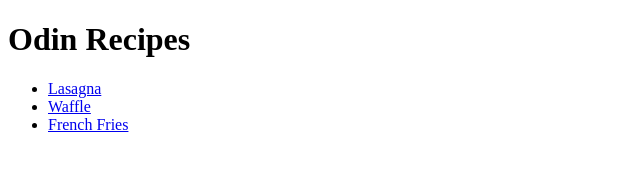
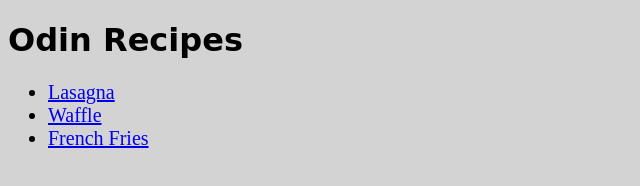
Before and after one commit to Yidnekachew-SK/Odin-Recipes, a plain HTML site: page index.html in a window 1280 px wide. Shown: the whole page, without its empty margins (0-640 px from the left). Drawn offline with Linux system fonts and the light colour scheme.

Commit message:
Added style with css
simple styling of the recipe website with css

```diff
--- a/index.html
+++ b/index.html
@@ -3,15 +3,16 @@
 	<head>
 		<meta charset="utf-8">
 		<meta name="viewport" content="width=device-width, initial-scale=1">
-		<title>  </title>
+		<title> Odin Recipes </title>
+		<link rel="stylesheet" type="text/css" href="style.css">
 	</head>
 
-<body>
+<body id="main-Body">
 	<h1> Odin Recipes </h1>
-	<ul>
-		<li> <a href="recipes/lasagna.html"> Lasagna </a> </li>
-		<li> <a href="recipes/waffles.html"> Waffle </a> </li>
-		<li> <a href="recipes/french fries.html"> French Fries </a> </li>
+	<ul class="recipe-list">
+		<li class="link"> <a href="recipes/lasagna.html"> Lasagna </a> </li>
+		<li class="link"> <a href="recipes/waffles.html"> Waffle </a> </li>
+		<li class="link"> <a href="recipes/french fries.html"> French Fries </a> </li>
 	</ul>
 </body>
 </html>
--- /dev/null
+++ b/recipes/recipes-style.css
@@ -0,0 +1,30 @@
+body{
+	background-color: lightblue;
+}
+
+img{
+	width: 400px;
+	height: auto;
+}
+
+h1{
+	text-align: center;
+	color: green;
+	font-family: cursive;
+}
+
+h3{
+	color: purple;
+}
+
+h4{
+	color: brown;
+}
+
+p{
+	font-family: "Arial","sans-serif";
+}
+
+li{
+	font-family: "Trebuchet MS","sans-serif;";
+}
--- /dev/null
+++ b/style.css
@@ -0,0 +1,12 @@
+#main-Body{
+	background-color: lightgray;
+}
+
+.recipe-list .link{
+	font-size: 20px;
+	font-family: "Times New Roman","monospace";
+}
+
+h1{
+	font-family: cursive;
+}
```
Also changed, not shown: recipes/french fries.html (+2 -1 lines), recipes/lasagna.html (+3 -2 lines), recipes/waffles.html (+2 -1 lines).
